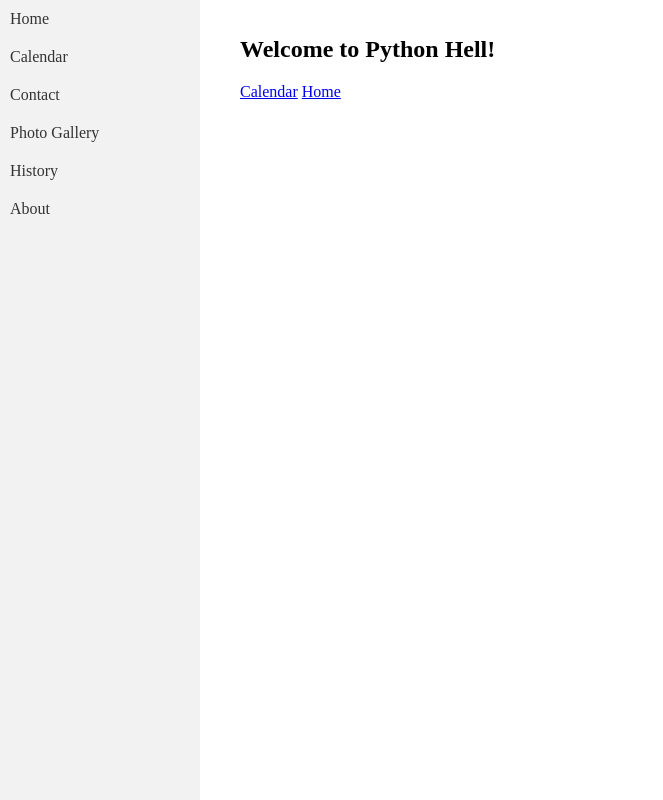
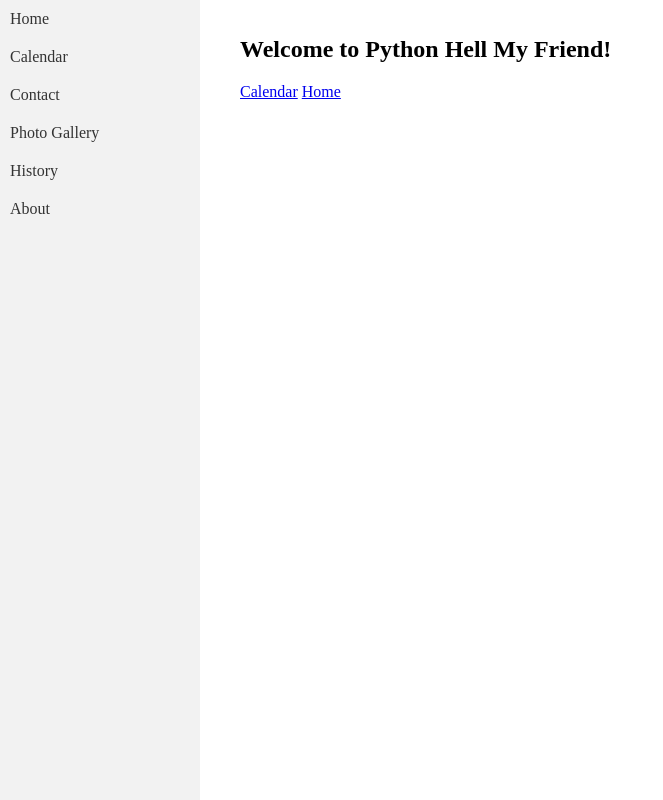
Before and after one commit to ke2yk/LearnPython, a Flask app: page / in a window 1280 px wide. Shown: the whole page, without its empty margins (0-663 px from the left). Run offline with Flask 3, Linux system fonts and the light colour scheme.

Commit message:
updated files

```diff
--- a/Website/main.py
+++ b/Website/main.py
@@ -1,4 +1,6 @@
 from flask import Flask, render_template
+
+#Flask is cool
 
 app = Flask(__name__)
 
--- a/Website/templates/calendar.html
+++ b/Website/templates/calendar.html
@@ -5,6 +5,6 @@
     <link rel="stylesheet" href="style/styles.css">
 </head>
 <body>
-    <H1> Calendar Page </H1>
+    <H1> This Is The Calendar Page </H1>
 </body>
 </html>
--- a/Website/templates/home.html
+++ b/Website/templates/home.html
@@ -14,7 +14,7 @@
     </div>
 
     <div class="content">
-        <h1>Welcome to Python Hell!</h1>
+        <h1>Welcome to Python Hell My Friend!</h1>
         <a href="/calendar">Calendar</a>
         <a href="/">Home</a>
     </div>
```
